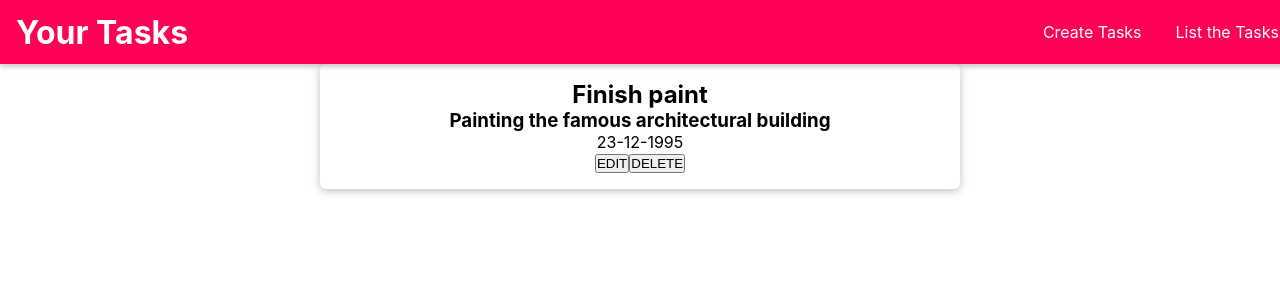
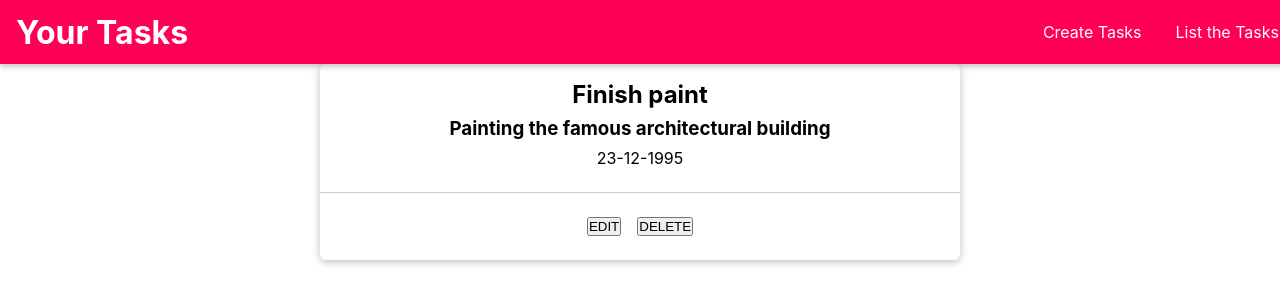
Before and after one commit to eshwagadkar/task-management-system, a React (Create React App) app: page /users/tasks in a window 1280 px wide. Shown: the top 304 px of the page. Built offline with nearby package versions, Linux system fonts and the light colour scheme.

Commit message:
task item style file mdification

```diff
--- a/src/components/Tasks/TaskItem.styles.scss
+++ b/src/components/Tasks/TaskItem.styles.scss
@@ -1,7 +1,7 @@
 
-  .place-item {
+  .task-item {
+
       margin: 1rem 0;
-
 
       &__content {
             padding: 0;
@@ -10,16 +10,25 @@
       &__info {
           padding: 1rem;
           text-align: center;
-      }
 
-      &__info h2, h3, p {
+
+          & h2, h3, p {
               margin: 0 0 0.5rem 0;
           }
 
+      }
+
       &__actions {
+
         padding: 1rem;
         text-align: center;
         border-top: 1px solid #ccc;
+
+
+        & button,
+        & a {
+          margin: 0.5rem;
+        }
       }
 
       &__modal-content {
@@ -30,15 +39,10 @@
           text-align: right;
       }
 
-        &__actions button,
-        &__actions a {
-          margin: 0.5rem;
-        }
-
 }
 
 @media (min-width: 768px) {
-  .place-item__image {
+  .task-item__image {
     height: 20rem;
   }
 }
```
Lines whose indentation alone changed are shown as unchanged.
